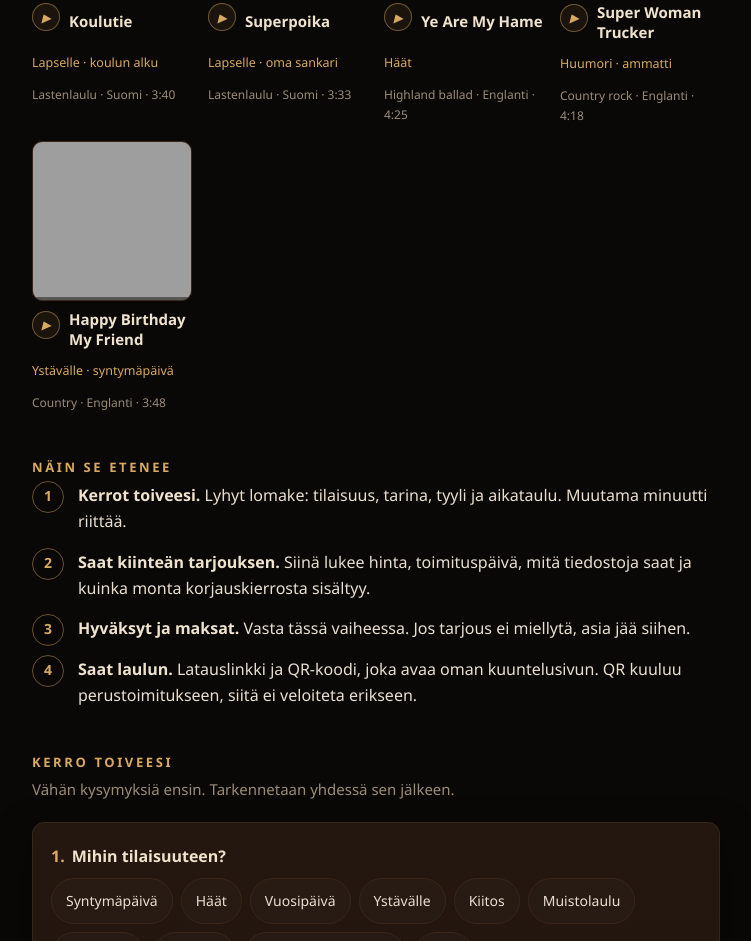
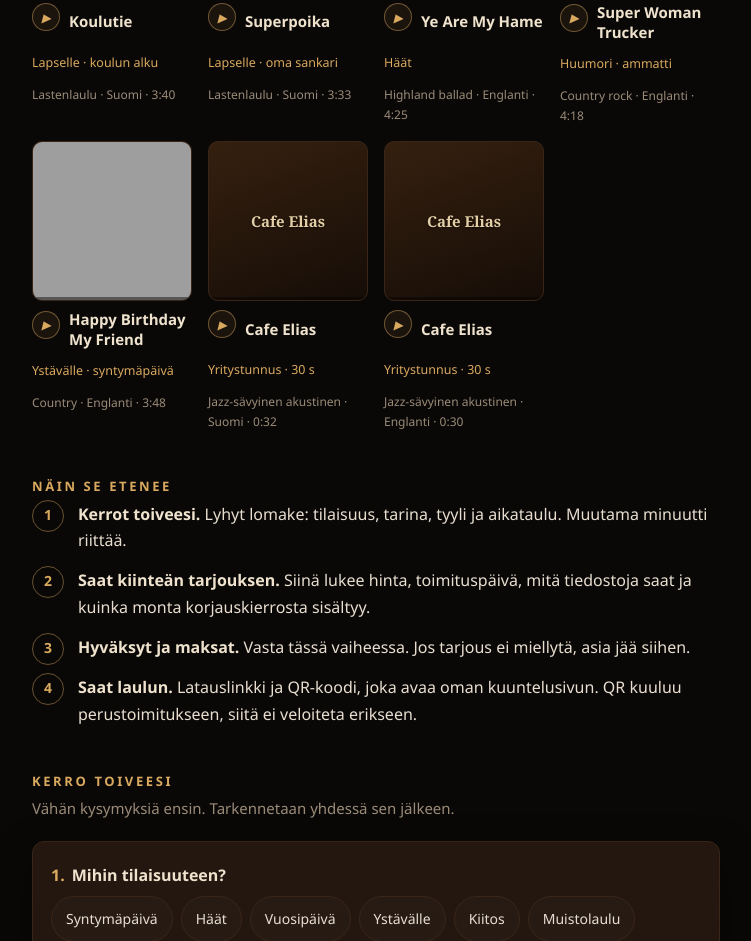
Before and after one commit to Juntsa/musarooms, a plain HTML site: page tilaus/index.html in a window 1280 px wide. Shown: the part 809-1750 px from the top of the page, without its empty margins (264-1015 px from the left). Drawn offline with Linux system fonts and the light colour scheme; grey boxes are pictures that could not be loaded.

Commit message:
Yritystunnus naytteisiin, molemmilla kielilla
Cafe Elias on kuvitteellinen yritys. Sama savelma kahdella
kielella ei ole kaksoiskappale vaan juuri se mita yritysostajalle
myydaan: saman tunnuksen saa hanen markkinansa kielella.

Kaksi korjausta joita lyhyt nayte vaati:

1. Katkelma alkoi 35. sekunnista. Jingle on 30 sekuntia, eika
   siina ole 35. sekuntia - kortti olisi hypannyt lopun yli
   eika olisi soinut mitaan. Nyt alle 45 sekunnin nayte soi
   alusta loppuun. Se ei ole maistiainen vaan koko tuote, ja
   sen loppu - terava katkaisu tonikalle - on juuri se mita
   yritysostaja kuuntelee.

2. Jingleilla ei ole kansikuvaa. Tyhja laatta viiden kuvan
   seassa nayttaa latausvirheelta, joten kanneton nayte saa
   nimensa kaiverrettuna ruutuun.

Nayte-taulukon tunnistus lukee nyt nimen JA alarivin, jotta
"Cafe Elias suomi" ja "Cafe Elias englanti" erottuvat.

Co-Authored-By: Claude Opus 5 <noreply@anthropic.com>
Claude-Session: https://claude.ai/code/session_0153AvkQwfLdBQDa3EC36AKN

```diff
--- a/tilaus/index.html
+++ b/tilaus/index.html
@@ -112,6 +112,15 @@ h2{
   cursor:pointer;color:var(--mes);
 }
 .soita img{width:100%;height:100%;object-fit:cover;display:block}
+/* Kannetonta näytettä ei jätetä tyhjäksi laataksi viiden kuvan seaan:
+   nimi kaiverretaan ruutuun, jolloin puuttuva kansi näyttää
+   tarkoitukselliselta eikä latausvirheeltä. */
+.nimetty{
+  position:absolute;inset:0;display:flex;align-items:center;
+  justify-content:center;padding:14px;text-align:center;
+  font:600 15px/1.3 Georgia,"Times New Roman",serif;
+  color:#e3cfa6;text-shadow:0 1px 2px #000a;
+}
 .soita:hover{border-color:var(--mes)}
 .soita:focus-visible{outline:2px solid var(--amber);outline-offset:2px}
 /* Merkki on kannen ALAPUOLELLA, ei sen päällä. Jokaisessa kannessa on
@@ -514,6 +523,11 @@ ett&auml; h&auml;n puhuu kasveille..."></textarea>
       kuva.loading = 'lazy';
       kuva.decoding = 'async';
       nappi.appendChild(kuva);
+    } else {
+      var teksti = document.createElement('span');
+      teksti.className = 'nimetty';
+      teksti.textContent = n.nimi;               /* teksti, ei merkintä */
+      nappi.appendChild(teksti);
     }
     var palkki = document.createElement('span');
     palkki.className = 'palkki';
--- a/tilaus/naytteet.json
+++ b/tilaus/naytteet.json
@@ -54,6 +54,26 @@
       "alku": 35,
       "katkelma": 25,
       "kansi": "https://aani.musarooms.com/naytteet/naytteet-01-happy-birthday-my-friend.jpg"
+    },
+    {
+      "nimi": "Cafe Elias",
+      "tarkoitus": "Yritystunnus · 30 s",
+      "genre": "Jazz-sävyinen akustinen",
+      "kieli": "Suomi",
+      "kesto": 32.4,
+      "aani": "https://aani.musarooms.com/naytteet/naytteet-07-cafe-elias-suomi.mp3",
+      "alku": 0,
+      "katkelma": 34
+    },
+    {
+      "nimi": "Cafe Elias",
+      "tarkoitus": "Yritystunnus · 30 s",
+      "genre": "Jazz-sävyinen akustinen",
+      "kieli": "Englanti",
+      "kesto": 30.0,
+      "aani": "https://aani.musarooms.com/naytteet/naytteet-06-cafe-elias-englanti.mp3",
+      "alku": 0,
+      "katkelma": 32
     }
   ]
 }
```
